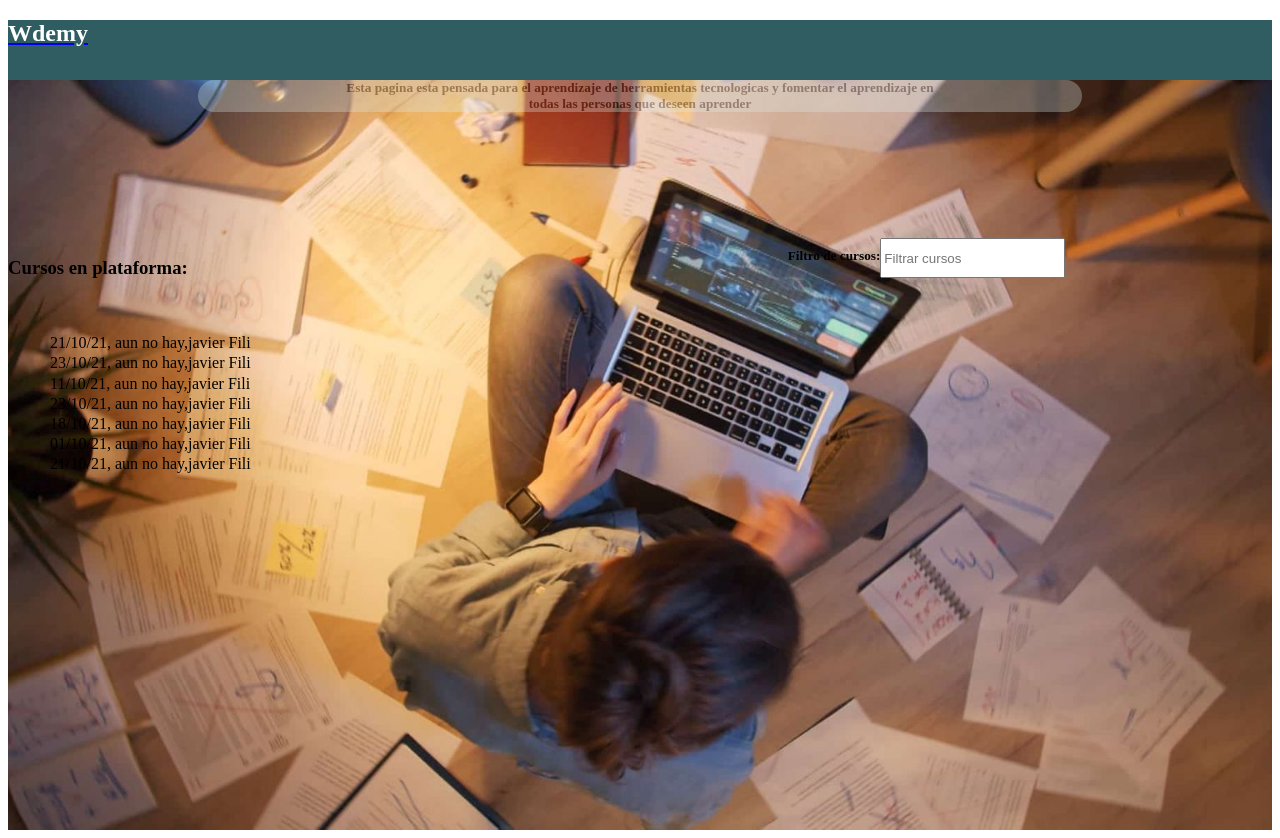
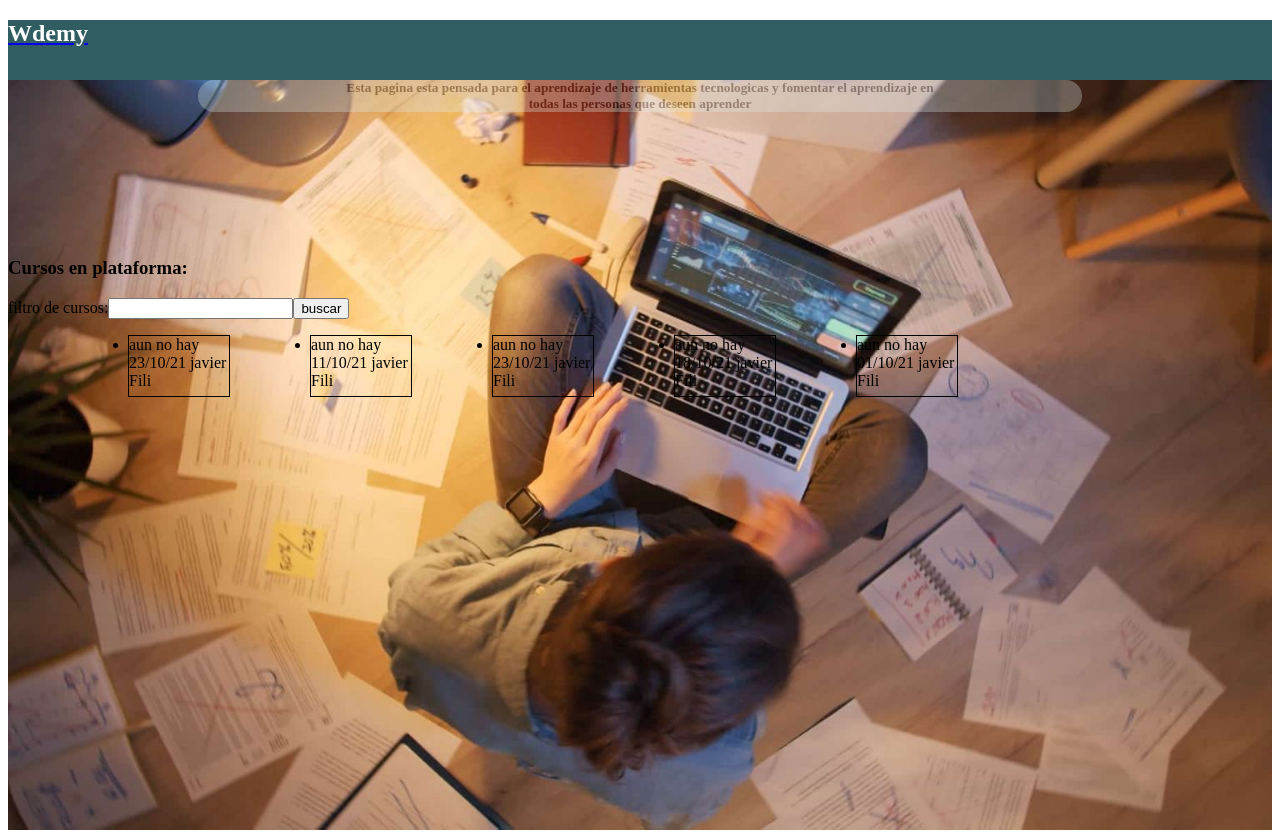
Before and after one commit to javierFili/wdemyFrontend, a React (Create React App) app: page / in a window 1280 px wide. Built offline with nearby package versions, Linux system fonts and the light colour scheme.

Commit message:
aun no esta

```diff
--- a/src/components/body-components/Body.jsx
+++ b/src/components/body-components/Body.jsx
@@ -1,6 +1,6 @@
 import React, { Component } from 'react';
 import Carrusel from './carrucel/Carrusel';
-import Filtro from './filtro/Filtro';
+
 
 const Body =()=>{
     return (
@@ -22,13 +22,6 @@ const Body =()=>{
                         </h3>
                         </p>
                 </div>
-
-                <div class="BodyPart">
-                    <div class="carrusel">
-                        <Filtro/>
-                    </div>
-
-                </div>
            </div>
            <div class="BodyPart">
                 <Carrusel
--- a/src/components/body-components/carrucel/Carrusel.jsx
+++ b/src/components/body-components/carrucel/Carrusel.jsx
@@ -1,20 +1,63 @@
+/*
+buscar la manera de tener un observador que cuando se escriba algo en el filtro
+este haga la modificacion y posterior busqueda dado ese nombre
+, luego el carrusel tenemos que ponerle mas pinta.
+poner condicional y boton
+la condiocional solo agrega a 4 o mas elementos ..si es mejor a 4 los centra
+el boton son dos , uno adelante si aun hay elemetos adelante, atras si hay elemtos atras
+si no los hay debes hacer desaparecer el boton
 
+*/
 import React, { Component } from 'react';
-import VistaPrevia from './vistaPrevia/VistaPrevia';
+
 import curso from '../../../data/Pruebas';
 
+
+class Filtro extends Component{
+
+  constructor(props){
+    super(props);
+    this.state = {value: ''};
+
+    this.handleChange = this.handleChange.bind(this);
+    this.handleSubmit = this.botonPulsado.bind(this);
+    /* nombreAbuscar=this.state.value; */
+
+  }
+
+  handleChange(event) {
+    this.setState({value: event.target.value});
+
+  }
+
+  botonPulsado(event) {
+    alert('buscando cursos de ' + this.state.value);
+    nombreAbuscar = this.state.value;
+
+    event.preventDefault();
+  }
+  render() {
+
+      return (
+          <>
+            <form onSubmit={this.botonPulsado}>
+            <label>
+              filtro de cursos:
+              <input type="text" value={this.state.value} onChange={this.handleChange} />
+            </label>
+            <input type="submit" value="buscar" />
+            </form>
+          </>
+      )
+    }
+}
+var nombreAbuscar="programacion";
 const MyCarousel = props => (
   <div >
-    {/* esta estara compuesta por 4 o menos componentes */}
     <div className="App">
       <ul>
-
-        {curso.filter(curso => curso.actualizacion != "20/10/21" &&
-          curso.palsClavs.includes("programacion")==true).map(curso => (
-        <option key={curso.imagen} value={curso.actualizacion}
-          value={curso.tutor}>{curso.actualizacion}, {curso.imagen},{curso.tutor}</option>))
-        }
-        {/* {curso.filter(curso => curso.actualizacion != "21/10/21").Pruebas.map((curso) => {
+        {curso.filter(curso => curso.actualizacion != "21/10/21" &&
+          curso.palsClavs.includes(nombreAbuscar)).map((curso) => {
           return (
             <div id="esta" width="80px" height="600px">
                 <li>
@@ -22,51 +65,20 @@ const MyCarousel = props => (
                 </li>
             </div>
           );
-        })} */}
+        })}
       </ul>
     </div>
-
   </div>
 )
-
-/* const VistaPrevia = props=>() */
-
 
 export default class Carrusel extends Component {
 
   render() {
     return (
         <main role="main">
+          <Filtro />
           <MyCarousel />
         </main>
     );
   }
 }
-/*
-export default Carrusel;
-
-import React from "react";
-import ReactDOM from "react-dom";
-import data from "./data";
-import "./styles.css";
-
-function App() {
-  return (
-    <div className="App">
-      <ul>
-        {data.map((person) => {
-          return (
-            <div id="esta" width="100px" height="600px">
-              <li>
-                {person.firstname} {person.lastname} {person.phone}
-              </li>
-            </div>
-          );
-        })}
-      </ul>
-    </div>
-  );
-}
-
-const rootElement = document.getElementById("root");
-ReactDOM.render(<App />, rootElement); */
--- a/src/components/body-components/carrucel/vistaPrevia/VistaPrevia.jsx
+++ /dev/null
@@ -1,40 +0,0 @@
-import React, { Component } from 'react';
-import Pruebas from '../../../../data/Pruebas'
-export default class VistaPrevia extends React.Component {
-
-    constructor(props) {
-        super(props);
-        this.actualizacion = "10/20/21";// estos datos se los proporsiona la base de datos
-        this.cantInscritos = 21;
-        this.nombreTutor   = "javi"
-        this.titulo        ="Automatas"
-      }
-    render(){
-
-        return (
-            <>
-                <div>
-                    <h4>Titulo:{this.titulo}</h4>
-
-                </div>
-
-                <div>
-                    <img src="" alt="imagen" />
-                </div>
-
-                <div>
-                    <p>
-                        Actualizacion:{this.actualizacion}
-                    </p>
-                    <p>
-                        Cantidad de incritos:{this.cantInscritos}
-                    </p>
-                    <p>
-                        Tutor del curos:{this.nombreTutor}
-                    </p>
-                </div>
-            </>
-        )
-    }
-
-}
--- a/src/components/body-components/filtro/Filtro.jsx
+++ /dev/null
@@ -1,14 +0,0 @@
-import React, { Component } from 'react';
-
-const Filtro =()=>{
-    return (
-        <>
-        <div class="filtro">
-            <h5 class="filtroText" >Filtro de cursos:</h5>
-            <input type="text" title="filtro" placeholder="Filtrar cursos"/>
-          </div>
-        </>
-    )
-}
-
-export default Filtro
--- a/src/data/Pruebas.js
+++ b/src/data/Pruebas.js
@@ -14,7 +14,7 @@ const curso = [
         "tutor": "javier Fili ",
         "imagen":"aun no hay",
         "titulo":"Angular",
-        "palsClavs":'[web,softare]'
+        "palsClavs":'[web,softare,aa]'
     },
     {
         "id": 1,
@@ -37,7 +37,7 @@ const curso = [
         "tutor": "javier Fili ",
         "imagen":"aun no hay",
         "titulo":"Angular",
-        "palsClavs":'[programacion,web,softare]'
+        "palsClavs":'[programacion,web,]'
     },
     {
         "id": 1,
@@ -62,7 +62,7 @@ const curso = [
         "tutor": "javier Fili ",
         "imagen":"aun no hay",
         "titulo":"Angular",
-        "palsClavs":'[programacion,web,softare]'
+        "palsClavs":'[programacion,softare]'
     },
 ]
 export default curso;
--- a/src/index.css
+++ b/src/index.css
@@ -41,7 +41,7 @@
   width:400px ;
   height: 40px;
   margin-bottom: 40px;
-  margin-left: 200%;
+  margin-left: 70%;
 
 }
 .filtroText{
```
Also changed, not shown: src/components/appBarComponents/AppBar.css (deleted), src/components/body-components/Body.css (deleted), 1 other file (tests, documents, lock files or other folders).
